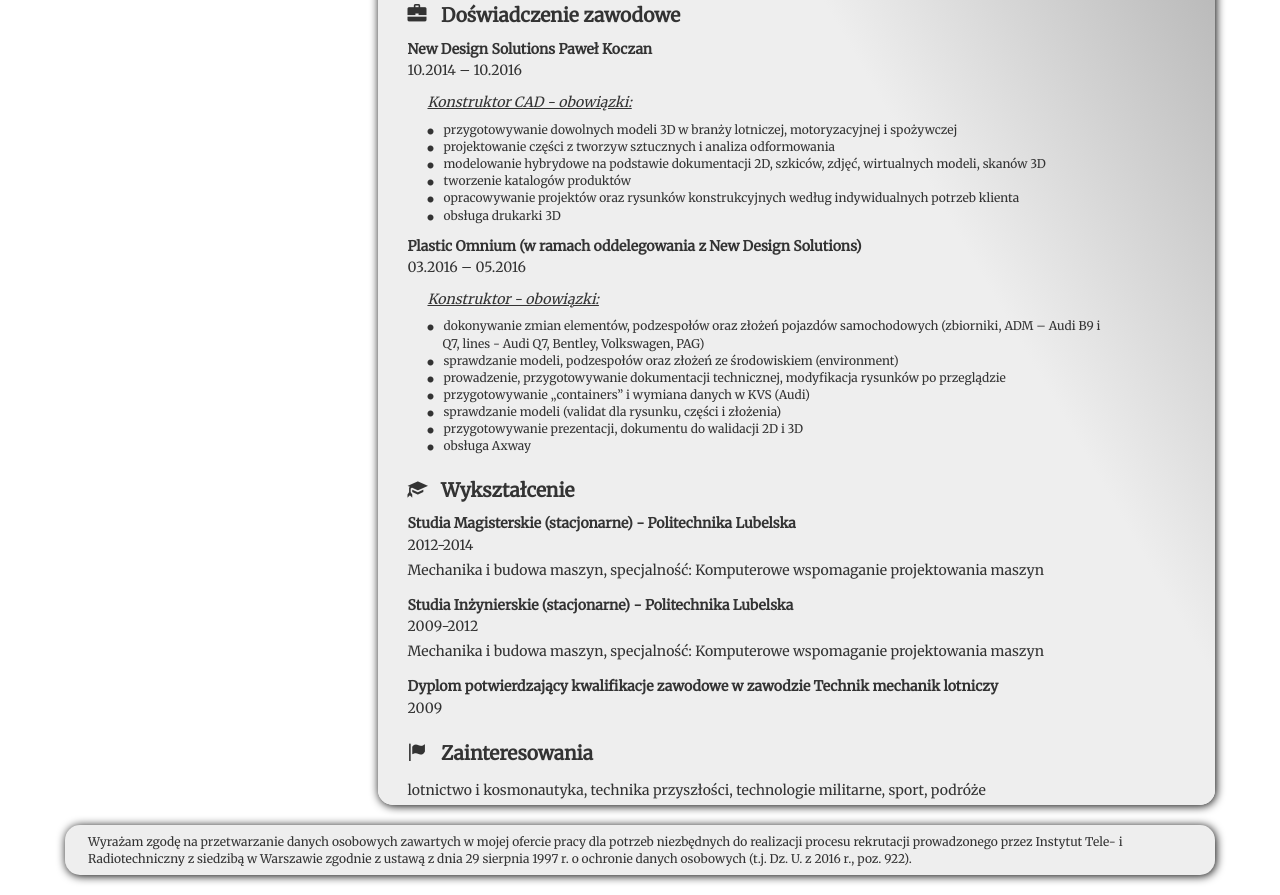
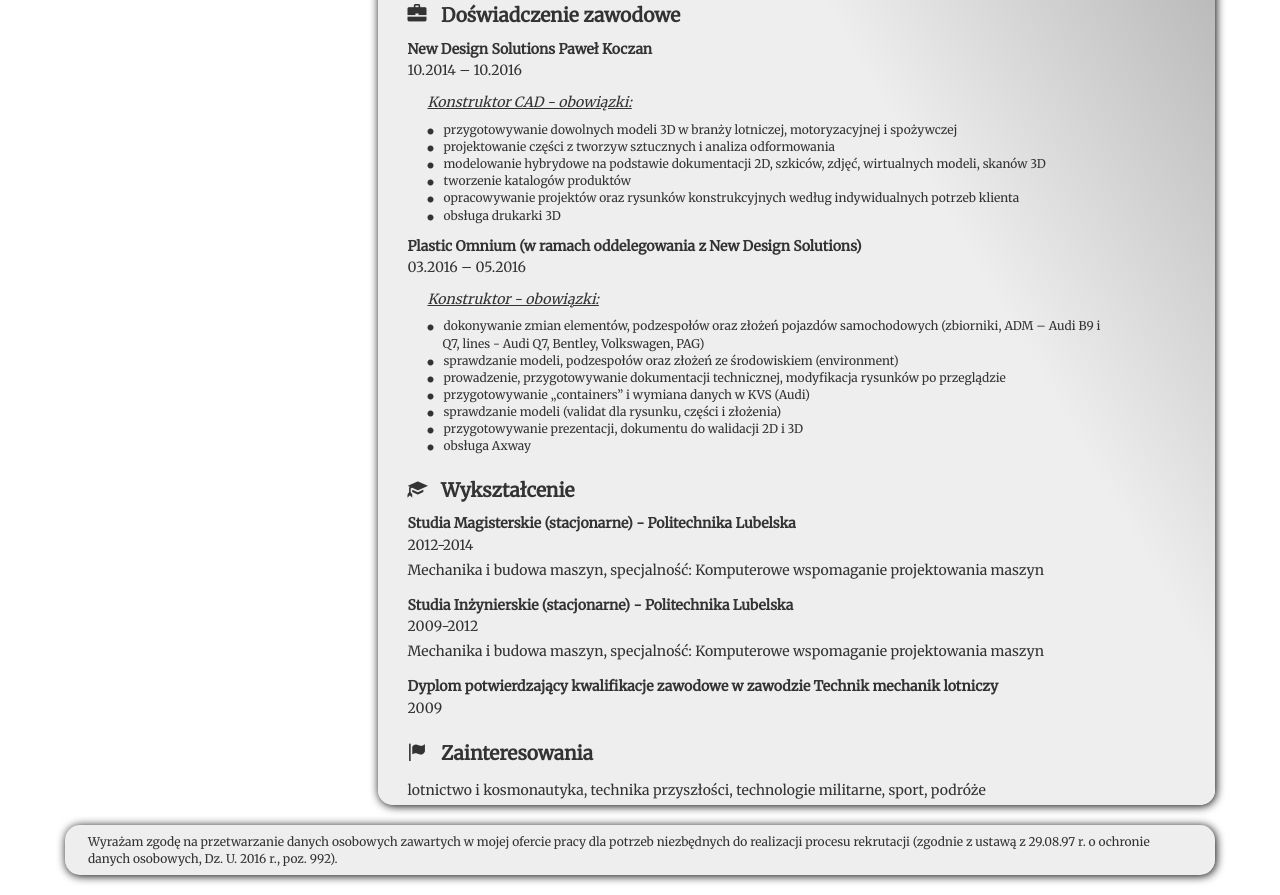
Before and after one commit to SlawekDec/CV2, a plain HTML site: page bootstrap-3.3.7-dist/index.html in a window 1280 px wide. Shown: the part 915-1810 px from the top of the page. Drawn offline with nearby package versions, Linux system fonts and the light colour scheme.

Commit message:
changes 11

```diff
--- a/bootstrap-3.3.7-dist/index.html
+++ b/bootstrap-3.3.7-dist/index.html
@@ -350,7 +350,7 @@
 			<div class="row">
 			  	<div class="col-md-12 bottom-row">
 			  		<div class="textpadding"><!-- Wyrażam zgodę na przetwarzanie moich danych osobowych zawartych w przesłanym CV dla potrzeb niezbędnych w procesie rekrutacji, zgodnie z ustawą z dnia 29.08.1997 roku o Ochronie danych Osobowych (Dz.U.Nr. 133 poz.883) -->
-			  			Wyrażam zgodę na przetwarzanie danych osobowych zawartych w mojej ofercie pracy dla potrzeb niezbędnych do realizacji procesu rekrutacji prowadzonego przez Instytut Tele- i Radiotechniczny z siedzibą w Warszawie zgodnie z ustawą z dnia 29 sierpnia 1997 r. o ochronie danych osobowych (t.j. Dz. U. z 2016 r., poz. 922).
+			  			Wyrażam zgodę na przetwarzanie danych osobowych zawartych w mojej ofercie pracy dla potrzeb niezbędnych do realizacji procesu rekrutacji (zgodnie z ustawą z 29.08.97 r. o ochronie danych osobowych, Dz. U. 2016 r., poz. 992).
 			  		</div>
 			  	</div>
 			</div>
```
